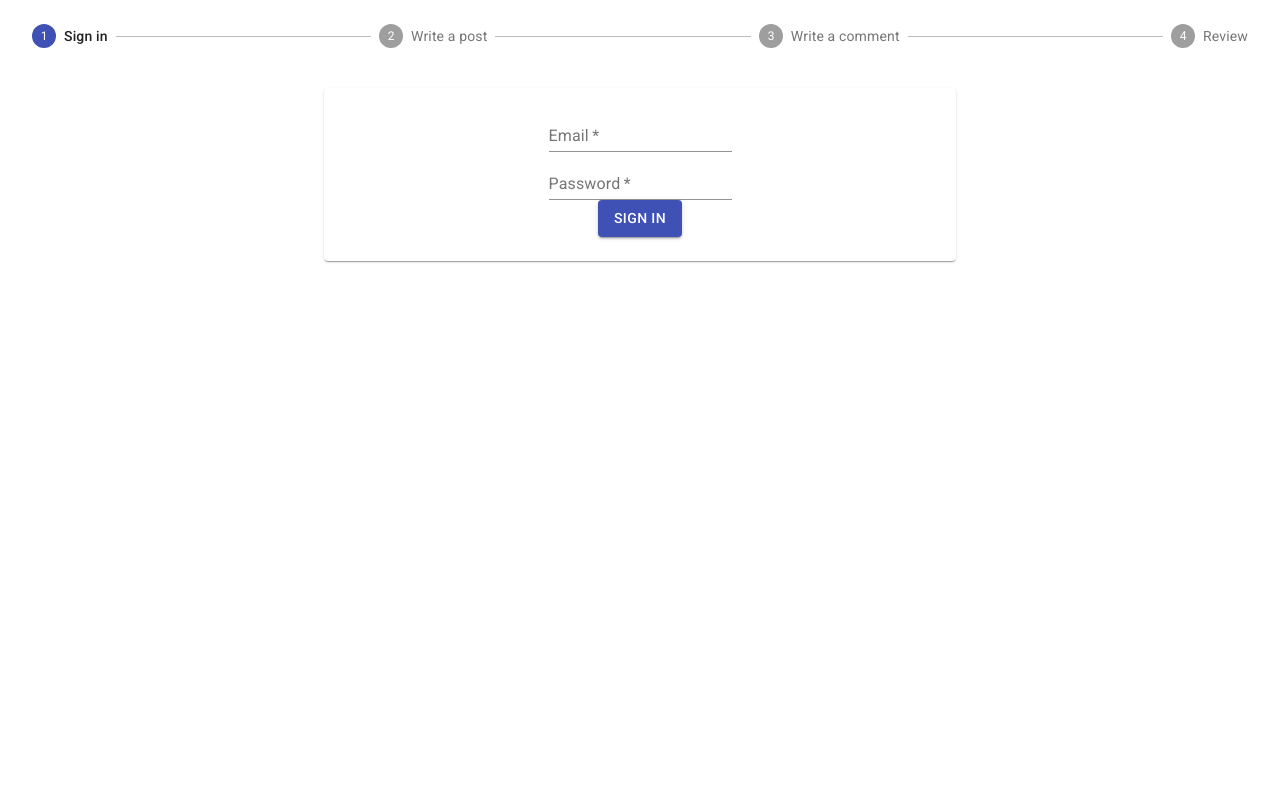
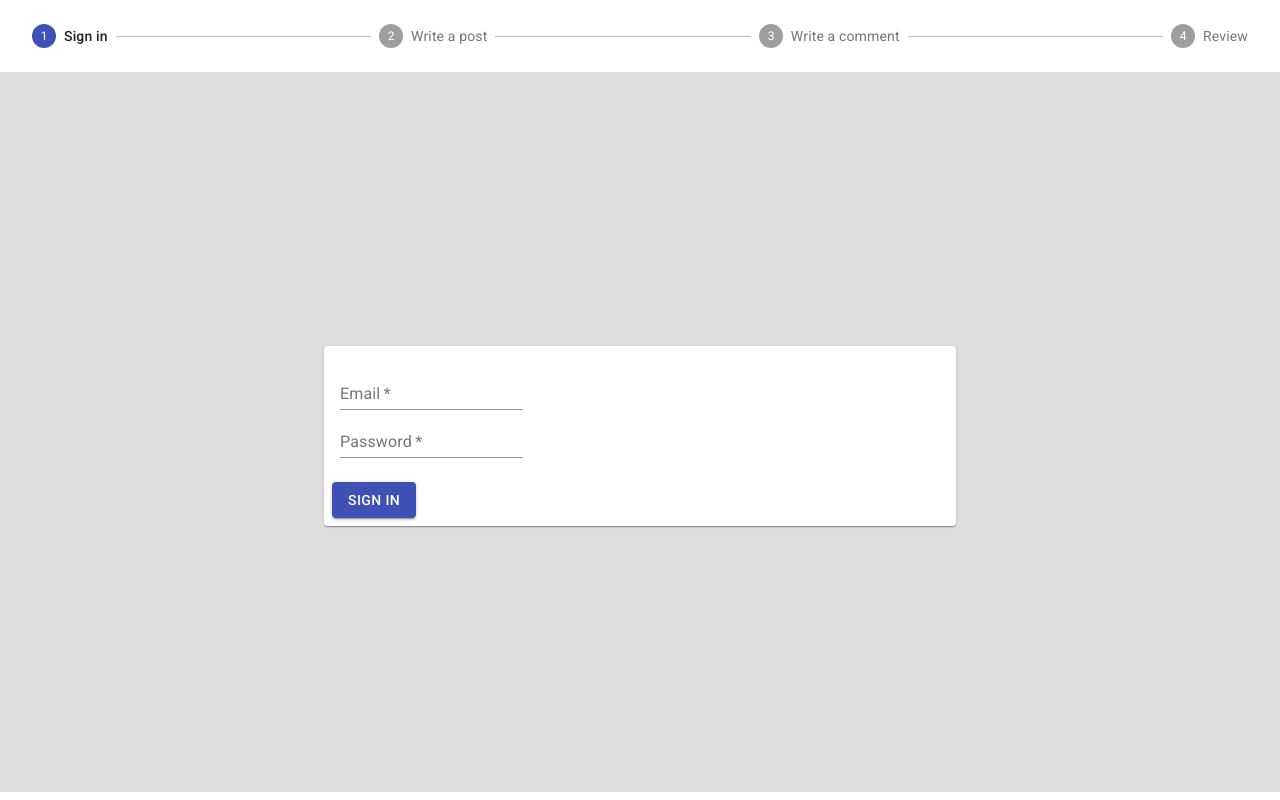
Before and after one commit to oksspo/react-redux-saga-app, a React app: page / in a window 1280 px wide. Built offline with nearby package versions, Linux system fonts and the light colour scheme.

Commit message:
Improved styling for layout

```diff
--- a/src/App.css
+++ b/src/App.css
@@ -1,38 +1,10 @@
+html,
+body,
+#root,
 .App {
-  text-align: center;
+  height: 100%;
 }
 
-.App-logo {
-  height: 40vmin;
-  pointer-events: none;
+.App {
+  background: #dddddd;
 }
-
-@media (prefers-reduced-motion: no-preference) {
-  .App-logo {
-    animation: App-logo-spin infinite 20s linear;
-  }
-}
-
-.App-header {
-  background-color: #282c34;
-  min-height: 100vh;
-  display: flex;
-  flex-direction: column;
-  align-items: center;
-  justify-content: center;
-  font-size: calc(10px + 2vmin);
-  color: white;
-}
-
-.App-link {
-  color: #61dafb;
-}
-
-@keyframes App-logo-spin {
-  from {
-    transform: rotate(0deg);
-  }
-  to {
-    transform: rotate(360deg);
-  }
-}
--- a/src/components/CommentForm.js
+++ b/src/components/CommentForm.js
@@ -1,10 +1,11 @@
 import React from "react";
-import { connect } from "react-redux";
+import {connect} from "react-redux";
 import CardContent from "@material-ui/core/CardContent";
 import TextField from "@material-ui/core/TextField/TextField";
 import Button from "@material-ui/core/Button";
 import Card from "@material-ui/core/Card/Card";
-import { addComment } from "../redux/actions";
+import {addComment} from "../redux/actions";
+import CardActions from "@material-ui/core/CardActions/CardActions";
 
 class CommentForm extends React.Component {
 	constructor(props) {
@@ -28,10 +29,9 @@ class CommentForm extends React.Component {
 
 	render() {
 		return (<Card>
-			<CardContent>
-				<form autoComplete="off"
-					  onSubmit={this.submitComment}>
-
+			<form autoComplete="off"
+				  onSubmit={this.submitComment}>
+				<CardContent>
 					<div>
 						<TextField label="Name"
 								   name="name"
@@ -49,14 +49,15 @@ class CommentForm extends React.Component {
 								   rows={4}
 								   onChange={this.changeInputHandler}/>
 					</div>
-
+				</CardContent>
+				<CardActions>
 					<Button type="submit"
 						variant="contained"
 						color="primary">
 						Next
 					</Button>
-				</form>
-			</CardContent>
+				</CardActions>
+			</form>
 		</Card>);
 	}
 }
--- a/src/components/PostForm.js
+++ b/src/components/PostForm.js
@@ -4,7 +4,8 @@ import CardContent from "@material-ui/core/CardContent";
 import Card from "@material-ui/core/Card/Card";
 import TextField from "@material-ui/core/TextField/TextField";
 import Button from "@material-ui/core/Button";
-import { addPost } from "../redux/actions";
+import {addPost} from "../redux/actions";
+import CardActions from "@material-ui/core/CardActions/CardActions";
 
 class PostForm extends React.Component {
 	constructor(props) {
@@ -28,10 +29,9 @@ class PostForm extends React.Component {
 
 	render() {
 		return (<Card>
-			<CardContent>
-				<form autoComplete="off"
-					  onSubmit={this.submitPost}>
-
+			<form autoComplete="off"
+				  onSubmit={this.submitPost}>
+				<CardContent>
 					<div>
 						<TextField label="Title"
 								   name="title"
@@ -49,14 +49,15 @@ class PostForm extends React.Component {
 								   rows={4}
 								   onChange={this.changeInputHandler}/>
 					</div>
-
+				</CardContent>
+				<CardActions>
 					<Button type="submit"
 						variant="contained"
 						color="primary">
 						Next
 					</Button>
-				</form>
-			</CardContent>
+				</CardActions>
+			</form>
 		</Card>);
 	}
 }
--- a/src/components/SignIn.js
+++ b/src/components/SignIn.js
@@ -5,6 +5,7 @@ import TextField from "@material-ui/core/TextField";
 import Button from "@material-ui/core/Button";
 import {connect} from "react-redux";
 import {signIn} from "../redux/actions";
+import CardActions from "@material-ui/core/CardActions";
 
 class SignInForm extends React.Component {
 	constructor(props) {
@@ -30,9 +31,9 @@ class SignInForm extends React.Component {
 	render() {
 		return (
 			<Card>
-				<CardContent>
-					<form autoComplete="off"
-						  onSubmit={this.submitSignIn}>
+				<form autoComplete="off"
+					  onSubmit={this.submitSignIn}>
+					<CardContent>
 						<div>
 							<TextField label="Email"
 									   type="email"
@@ -50,16 +51,15 @@ class SignInForm extends React.Component {
 									   required
 									   onChange={this.changeInputHandler}/>
 						</div>
-
-
-
+					</CardContent>
+					<CardActions>
 						<Button type="submit"
 							variant="contained"
 							color="primary">
 							Sign in
 						</Button>
-					</form>
-				</CardContent>
+					</CardActions>
+				</form>
 			</Card>);
 	}
 }
```
